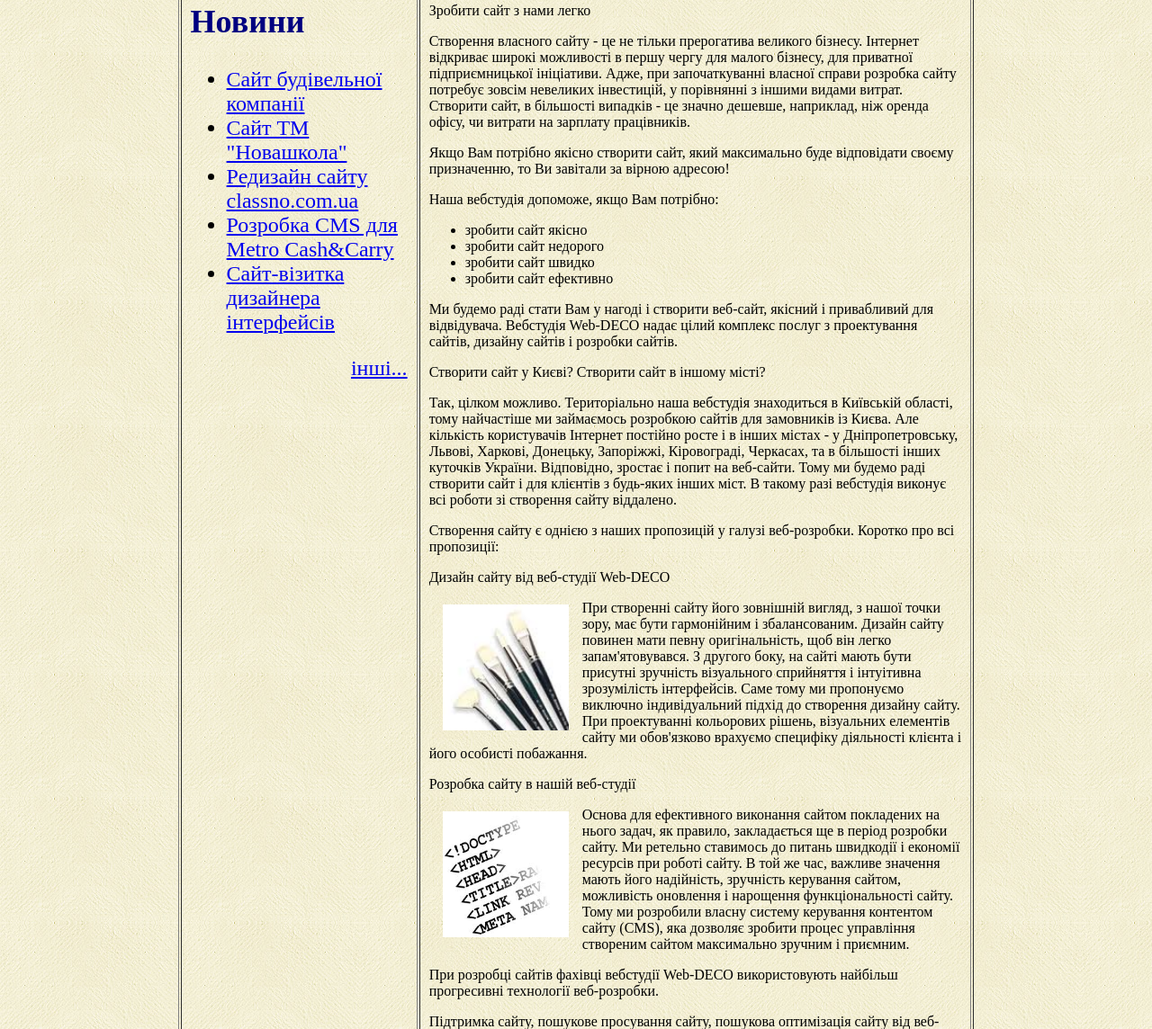
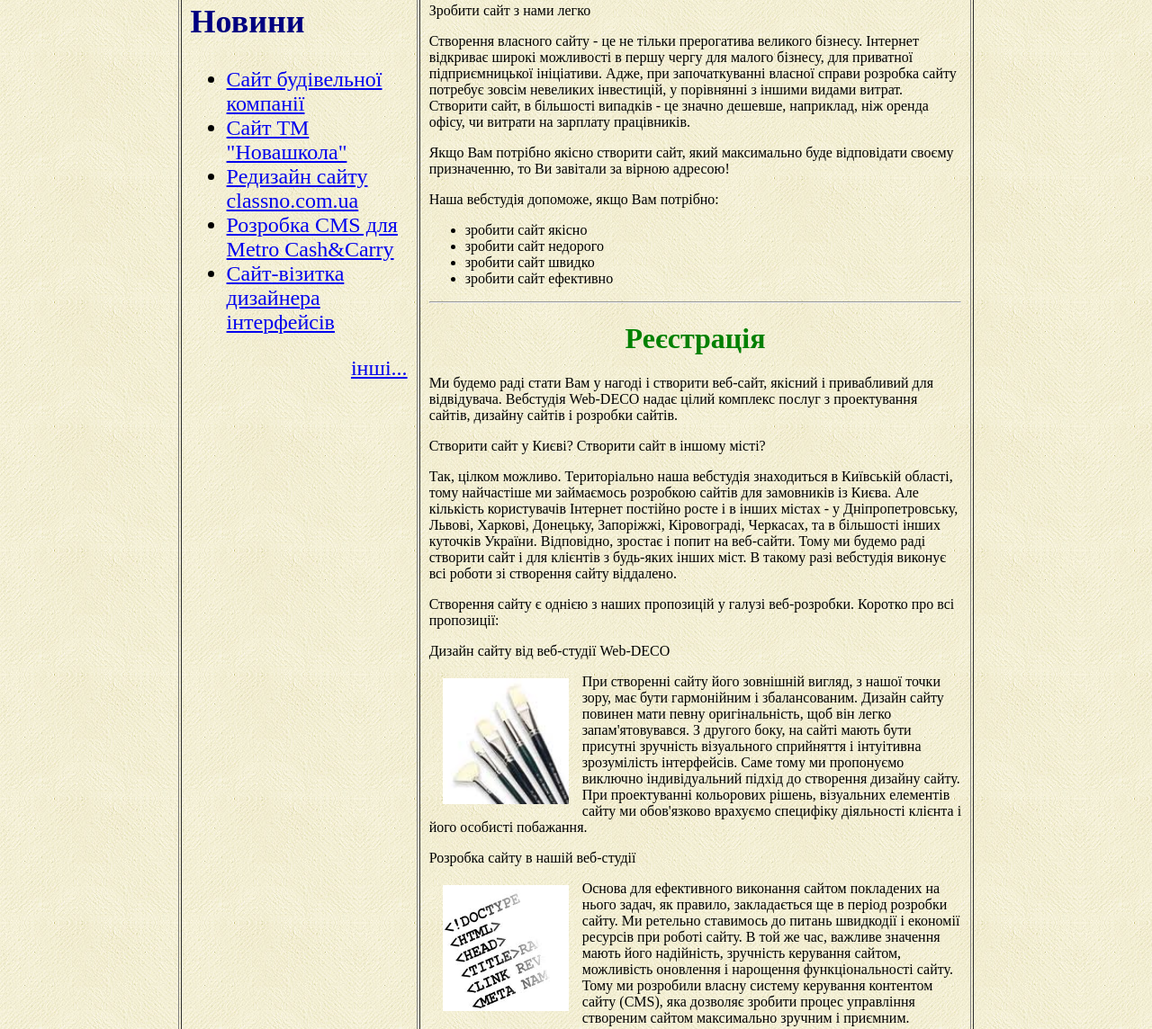
Before and after one commit to VladFil26/WebDeko, a plain HTML site: page index.html in a window 1280 px wide. Shown: the part 216-1360 px from the top of the page at 90% size. Drawn offline with Linux system fonts and the light colour scheme.

Commit message:
16 Nedoroblene

```diff
--- a/index.html
+++ b/index.html
@@ -47,6 +47,9 @@ font-size: 2em;
   <li>зробити сайт швидко</li>
   <li>зробити сайт ефективно</li>
 </ul>
+<hr>
+<h1 align="center"><font color ="green">Реєстрація</font></h1>
+<form action="form.php">
 <p>Ми будемо раді стати Вам у нагоді і створити веб-сайт, якісний і привабливий для відвідувача. Вебстудія Web-DECO надає цілий комплекс послуг з проектування сайтів, дизайну сайтів і розробки сайтів.</p>
 
 <p>Створити сайт у Києві? Створити сайт в іншому місті?</p>
```
